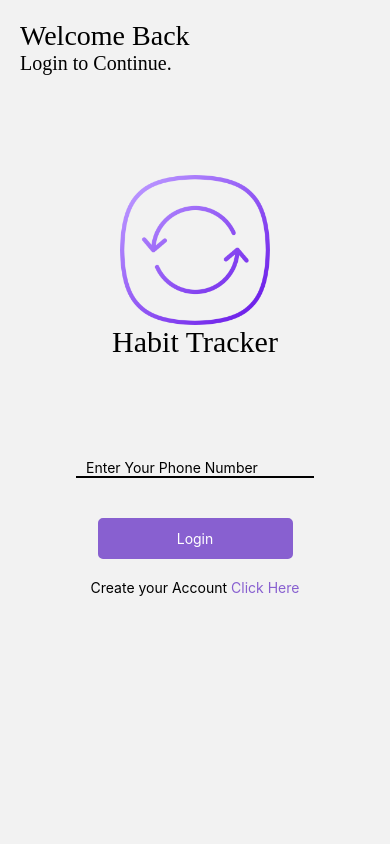
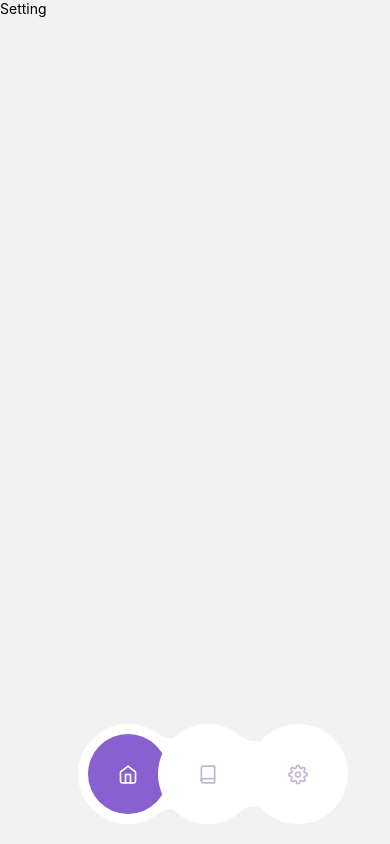
Before and after one commit to mxansari007/habito, a React Native app: screen /Setting in a window 390 px wide. Built offline with nearby package versions, Linux system fonts and the light colour scheme.

Commit message:
features added settings screen added appwrite functions

```diff
--- a/App.tsx
+++ b/App.tsx
@@ -15,7 +15,7 @@ import Home from './screens/Home'
 import Dashboard from './screens/Dashboard'
 import CreateAccount from './screens/CreateAccount'
 import {AppwriteContext} from './appwrite/AppwriteContext.tsx';
-
+import Setting from './screens/Setting.tsx'
 type RootStackParamList = {
   Home: undefined
 }
@@ -50,6 +50,11 @@ const App = ():JSX.Element =>{
       options={{headerShown:false}}
       />
 
+      <Stack.Screen
+      name="Setting"
+      component={Setting}
+      options={{headerShown:false}}
+      />
       </Stack.Navigator>
     </NavigationContainer>
   )
--- a/appwrite/service.ts
+++ b/appwrite/service.ts
@@ -8,6 +8,12 @@ const appwWriteClient = new Client();
 
 const APPWRITE_ENDPOINT:string = 'https://cloud.appwrite.io/v1';
 const APPWRITE_PROJECT_ID:string = '668638890017c55c3935';
+
+type Habit = {
+    userId:string,
+    name:string,
+    isCompleted:boolean,
+}
 
 class AppwriteService {
     account;
@@ -104,6 +110,38 @@ class AppwriteService {
 
 
 
+    async createHabit (habit: Habit,userId:string) {
+
+        try{
+
+            const habitRecord = await this.database.createDocument(
+                '6689077d00108f73b7d8',
+                '668921ff0032ae97ac11',
+                userId,
+                {
+                    name:habit.name,
+                    isCompleted:habit.isCompleted
+                }
+            )
+
+            if(habitRecord){
+                Snackbar.show({
+                    text:'Habit Created Successfully',
+                    duration:Snackbar.LENGTH_SHORT
+                })
+                return habitRecord;
+            }
+
+
+        }catch(error){
+
+            console.log("Appwrite Service :: createHabit :: error" + error);
+            return null;
+
+        }
+    }
+
+
 }
 
 
--- a/components/Navbar.tsx
+++ b/components/Navbar.tsx
@@ -5,7 +5,7 @@ import {
     Image,
     Pressable
 } from 'react-native'
-import React from 'react'
+import React, { useState } from 'react'
 import Icon from 'react-native-vector-icons/Feather';
 import Vec1 from '../assets/images/Vector1.png';
 import Vec2 from '../assets/images/Vector2.png';
@@ -26,6 +26,7 @@ const AddIcon = ({name,active}:{name:string,active:boolean})=>{
 export default function Navbar() {
 
   const navigation = useNavigation();
+  const [option,setOption] = useState(1);
 
 
   return (
@@ -33,22 +34,28 @@ export default function Navbar() {
     <View style={styles.innerContainer}>
     <View style={styles.outerBtn}>
       <Pressable onPress={()=>{
+        setOption(1);
         navigation.navigate('Dashboard');
-      }} style={[styles.Btn,false?styles.BtnActive:{}]}>
-        <AddIcon name="home" active={false} />
+      }} style={[styles.Btn,option===1?styles.BtnActive:{}]}>
+        <AddIcon name="home" active={option===1?true:false} />
       </Pressable>
       <Image style={{position:'absolute',top:7,left:76,zIndex:-1}} source={Vec1} />
       <Image style={{position:'absolute',bottom:7,left:76}} source={Vec2} />
       </View>
       <View style={[styles.outerBtn,styles.outerRelative]}>
-      <View style={[styles.Btn,true?styles.BtnActive:{}]}>
-        <AddIcon name="book" active={true} />
-      </View>
+      <Pressable style={[styles.Btn,option===2?styles.BtnActive:{}]}>
+        <AddIcon name="book" active={option===2?true:false} />
+      </Pressable>
       </View>
       <View style={[styles.outerBtn,styles.outerRelative2]}>
-      <View style={[styles.Btn,false?styles.BtnActive:{}]}>
-        <AddIcon name="home" active={false} />
-      </View>
+      <Pressable
+      onPress={()=>{
+        setOption(3);
+        navigation.navigate('Setting');
+      }}
+      style={[styles.Btn,option===3?styles.BtnActive:{}]}>
+        <AddIcon name="settings" active={option===3?true:false} />
+      </Pressable>
       <Image style={{position:'absolute',top:10,right:76}} source={Vec1} />
       <Image style={{position:'absolute',bottom:10,right:76}} source={Vec2} />
       </View>
--- a/screens/CreateAccount.tsx
+++ b/screens/CreateAccount.tsx
@@ -7,7 +7,7 @@ import React, { useContext, useState } from 'react'
 import MyInput from '../components/MyInput'
 import MyButton from '../components/MyButton'
 import {AppwriteContext} from '../appwrite/AppwriteContext'
-
+import AsyncStorage from '@react-native-async-storage/async-storage'
 type UserAccount = {
   $id:string,
   $createdAt:Date,
@@ -53,9 +53,9 @@ export default function CreateAccount({navigation}) {
     <View style={styles.container}>
       <Text style={styles.headingTxt}>Create Account</Text>
       <View style={styles.inputArea}>
-        <MyInput keyboardType="text" onChangeText={(e) => setName(e)} placeholder="Name" />
+        <MyInput style={styles.input} keyboardType="text" onChangeText={(e) => setName(e)} placeholder="Name" />
         {/* Consider handling the phone number prefix outside of the onChangeText if needed */}
-        <MyInput keyboardType="numeric" onChangeText={(e) => setPhone('+91'+e)} placeholder="Phone Number" />
+        <MyInput style={styles.input} keyboardType="numeric" onChangeText={(e) => setPhone('+91'+e)} placeholder="Phone Number" />
         <MyButton onPress={handleSubmit} title="Create Account" />
       </View>
     </View>
@@ -90,6 +90,9 @@ const styles = StyleSheet.create({
     alignItems:'center',
     marginTop:20,
     paddingHorizontal:20
+  },
+  input:{
+    width:'100%',
   }
 
 })
--- a/screens/Dashboard.tsx
+++ b/screens/Dashboard.tsx
@@ -20,7 +20,8 @@ import Modal from "react-native-modal";
 import MyInput from '../components/MyInput';
 import { SafeAreaView } from 'react-native-safe-area-context';
 import AsyncStorage from '@react-native-async-storage/async-storage';
-
+import { AppwriteContext } from '../appwrite/AppwriteContext';
+import { useContext } from 'react';
 
 type Habit = {
   habitId:number,
@@ -51,6 +52,10 @@ export default function Dashboard() {
   const [isFocused,setFocused] = useState(false);
   const [habit,setHabit] = useState<String>('');
   const [habits,setHabits] = useState<Array<Object>>([]);
+  const {appwrite} = useContext(AppwriteContext);
+
+
+
   const toggleModal = () => {
     setModalVisible(!isModalVisible);
   };
--- /dev/null
+++ b/screens/Setting.tsx
@@ -0,0 +1,24 @@
+import { StyleSheet, Text, View } from 'react-native'
+import React from 'react'
+import Navbar from '../components/Navbar'
+
+const Setting = ({navigation}) => {
+
+  console.log(navigation)
+
+  return (
+    <View style={styles.container}>
+      <Text>Setting</Text>
+      <Navbar />
+    </View>
+  )
+}
+
+export default Setting
+
+const styles = StyleSheet.create({
+    container:{
+        flex:1,
+        position:'relative'
+    }
+})
```
